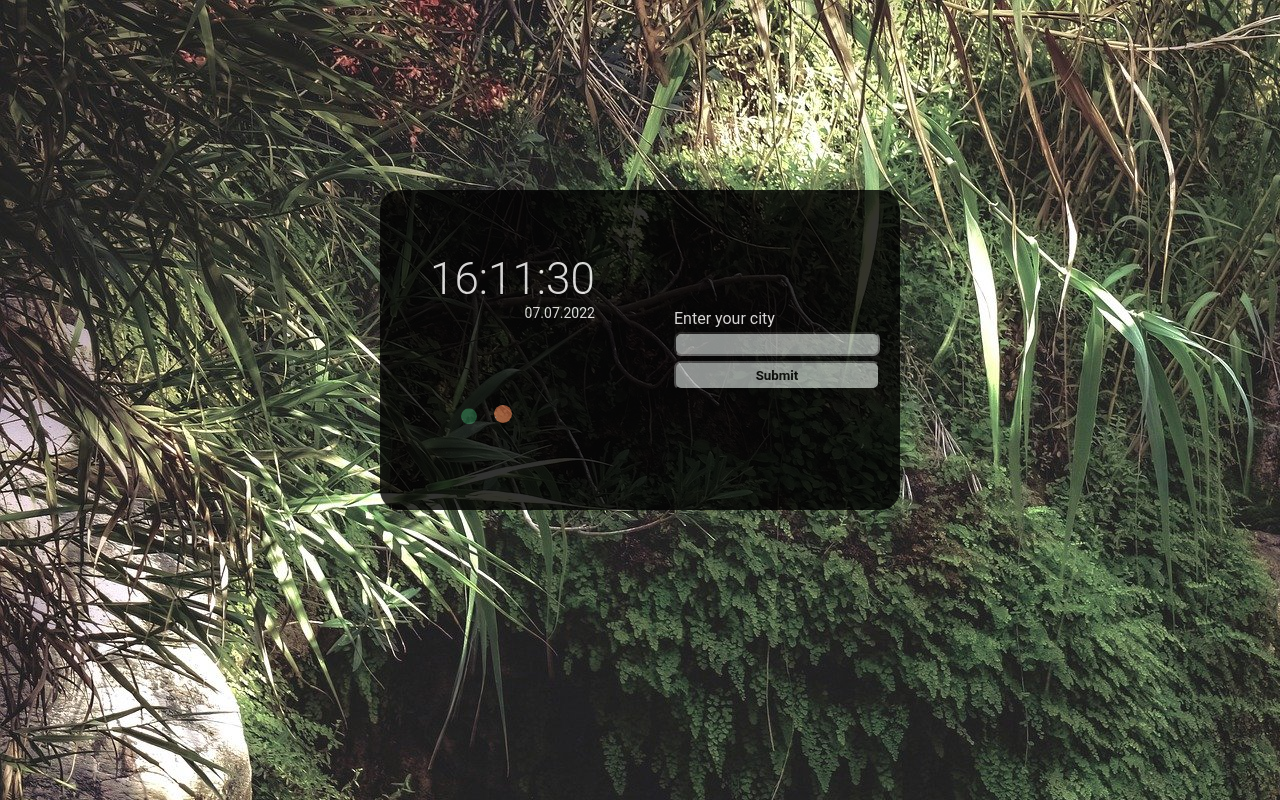
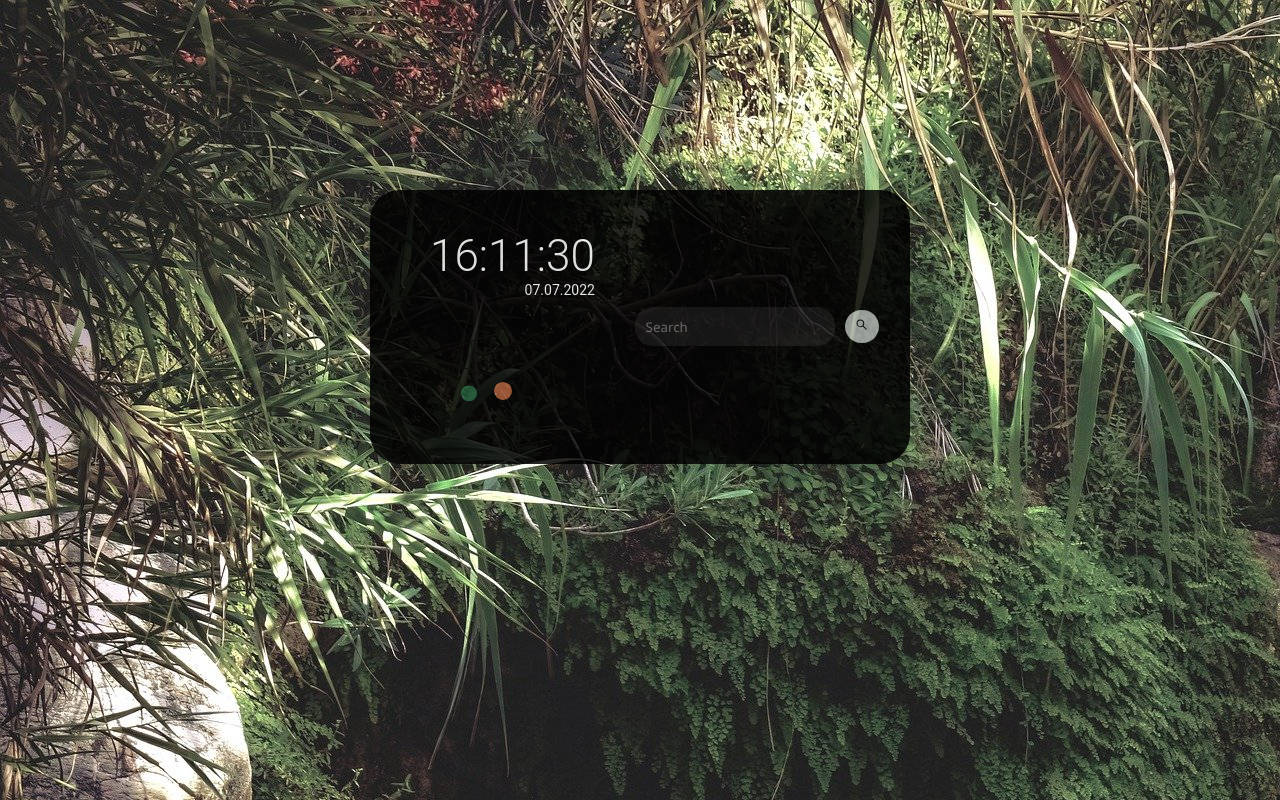
Before and after one commit to szymonpoltorak/Weather, a plain HTML site: page src/index.html in a window 1280 px wide. Drawn offline with Linux system fonts and the light colour scheme.

Commit message:
Improved styling

```diff
--- a/src/index.html
+++ b/src/index.html
@@ -9,8 +9,7 @@
     </head>
 
     <body>
-        <main>
-            <div class="container">
+        <main class="container">
             <div id="dateTimeWeatherContainer">
                 <div id="dateTime">
                     <time id="timer"></time>
@@ -28,11 +27,16 @@
             </div>
 
             <form class="enterCity">
-                    <label id="myLabel" for="myText">Enter your city</label><br>
-                    <input id="myText" type="text" name="city"><br>
-                    <input id="submitButton" type="submit" value="Submit">
+                <label>
+                    <input class="myText" type="text" name="city" placeholder="Search" autocomplete="off">
+                </label>
+
+                <button id="submitButton" class="submit">
+                    <svg stroke="currentColor" fill="currentColor" stroke-width="0" viewBox="0 0 1024 1024" height="1em" width="1em" xmlns="http://www.w3.org/2000/svg">
+                        <path d="M909.6 854.5L649.9 594.8C690.2 542.7 712 479 712 412c0-80.2-31.3-155.4-87.9-212.1-56.6-56.7-132-87.9-212.1-87.9s-155.5 31.3-212.1 87.9C143.2 256.5 112 331.8 112 412c0 80.1 31.3 155.5 87.9 212.1C256.5 680.8 331.8 712 412 712c67 0 130.6-21.8 182.7-62l259.7 259.6a8.2 8.2 0 0 0 11.6 0l43.6-43.5a8.2 8.2 0 0 0 0-11.6zM570.4 570.4C528 612.7 471.8 636 412 636s-116-23.3-158.4-65.6C211.3 528 188 471.8 188 412s23.3-116.1 65.6-158.4C296 211.3 352.2 188 412 188s116.1 23.2 158.4 65.6S636 352.2 636 412s-23.3 116.1-65.6 158.4z"></path>
+                    </svg>
+                </button>
             </form>
-            </div>
         </main>
     </body>
 </html>
--- a/src/input.css
+++ b/src/input.css
@@ -1,28 +1,40 @@
-.enterCity{
-    padding: 10px;
-}
-
-#submitButton{
-    padding: 5px;
-    margin-top: 5px;
-    border-radius: 7px;
-    width: 100%;
+.submit{
+    margin: 0.5em;
+    width: 2.5em;
+    height: 2.5em;
+    border-radius: 50%;
     font-family: Roboto, serif;
     font-weight: bold;
     background-color: #a8adaa;
+    outline: none;
+    border: none;
 }
 
-#myText{
-    margin-top: 2%;
-    border-radius: 7px;
-    background-color: #a8adaa;
-    font-family: "Segoe UI", serif;
+.enterCity{
+    width: 400px;
 }
 
-#myText:hover{
+.myText{
+    width: 70%;
+    color: white;
+    border: none;
+    padding: 0.8em;
+    border-radius: 18px;
+    background-color: #7c7c7c2b;
+    font-family: "Segoe UI", serif;
+    outline: none;
+}
+
+.myText:hover{
     cursor: text;
 }
 
-#submitButton:hover{
+.submit:hover{
     cursor: pointer;
+    background-color: #959696;
 }
+
+.submit:after{
+    cursor: pointer;
+    background-color: #95a696;
+}
--- a/src/weather.css
+++ b/src/weather.css
@@ -1,16 +1,18 @@
 .container{
-    width: 500px;
-    height: 300px;
+    width: 100%;
+    height: 100%;
+    max-width: 500px;
+    max-height: 300px;
     color: white;
     background-color: black;
-    padding: 10px;
+    padding: 20px;
     margin: 15% auto auto auto;
     display: flex;
     justify-content: space-between;
-    border-radius: 20px;
+    border-radius: 30px;
     align-items: center;
     font-family: Roboto, serif;
-    opacity: 0.8;
+    opacity: 0.85;
 }
 
 #dateTime{
```
Lines whose indentation alone changed are shown as unchanged.
